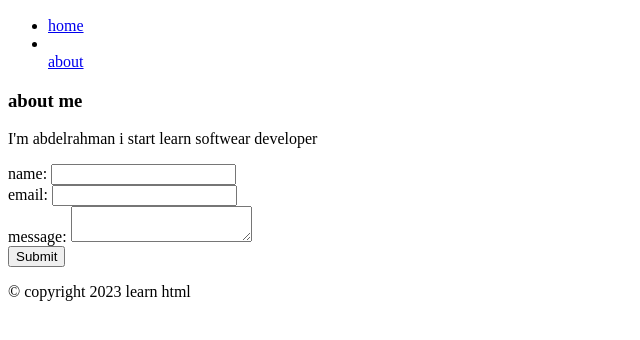
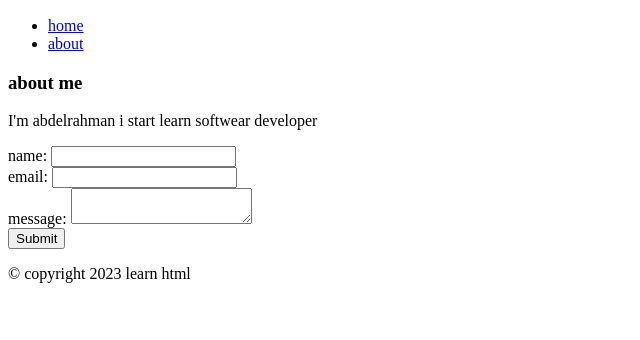
Before and after one commit to AbdelrahmanElatrash/todo_project, a plain HTML site: page about.html in a window 1280 px wide. Shown: the part 308-648 px from the top of the page, without its empty margins (0-640 px from the left). Drawn offline with Linux system fonts and the light colour scheme.

Commit message:
update about bages

```diff
--- a/about.html
+++ b/about.html
@@ -14,7 +14,7 @@
             <div class="navebar_container">
                 <ul>
                 <li><a href="/index.html">home</a></li>
-                <li></li><a href="/about.html">about</a></li>
+                <li><a href="/about.html">about</a></li>
                 </ul>
             </div>
         </nav>
```
